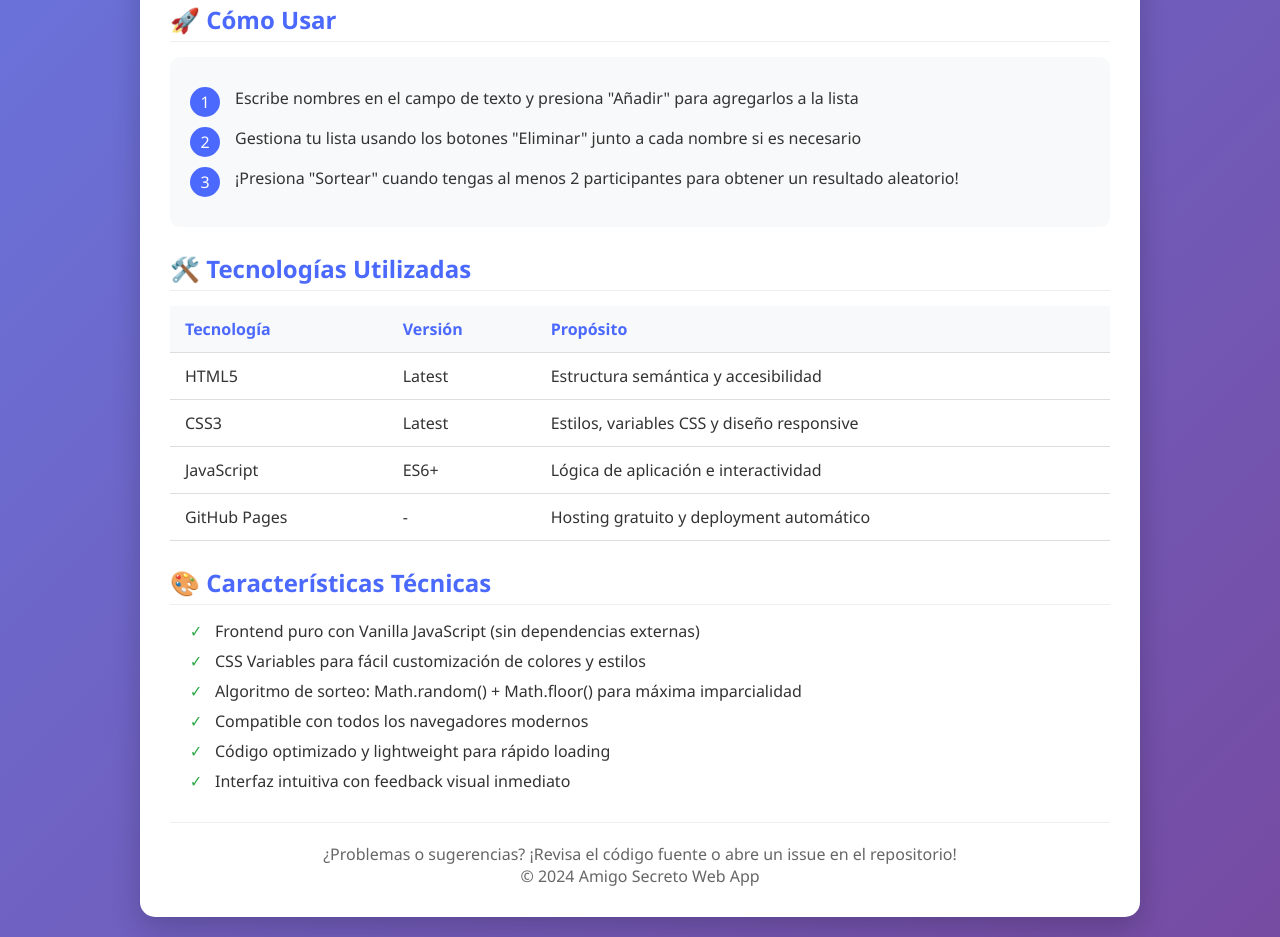
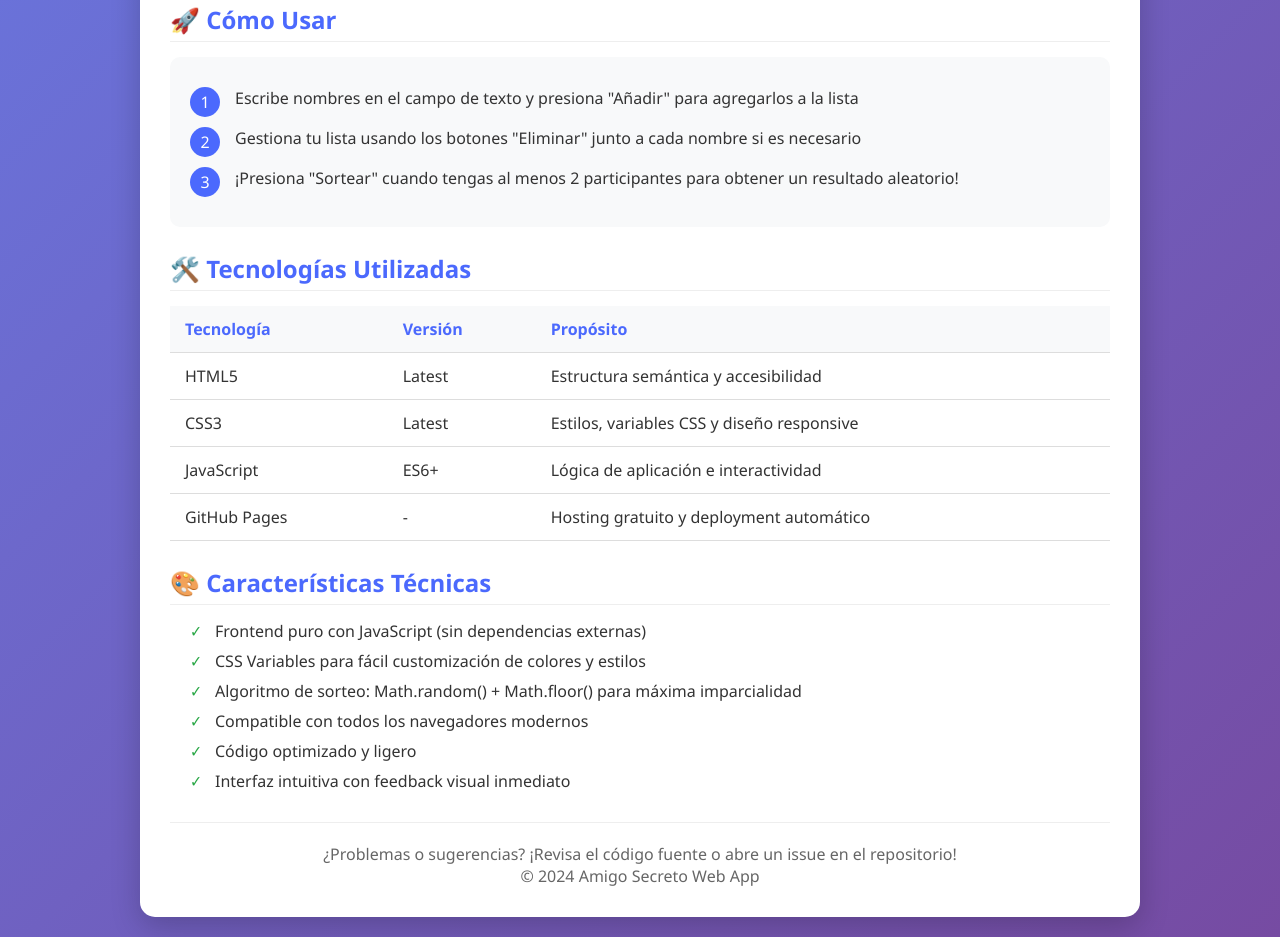
Before and after one commit to RopeFeliz/challenge-amigo-secreto_esp-main, a plain HTML site: page README.html in a window 1280 px wide. Shown: the part 696-1633 px from the top of the page. Drawn offline with Linux system fonts and the light colour scheme.

Commit message:
Coorreccion del README.html

```diff
--- a/README.html
+++ b/README.html
@@ -288,11 +288,11 @@
         <section>
             <h2>🎨 Características Técnicas</h2>
             <ul>
-                <li>Frontend puro con Vanilla JavaScript (sin dependencias externas)</li>
+                <li>Frontend puro con JavaScript (sin dependencias externas)</li>
                 <li>CSS Variables para fácil customización de colores y estilos</li>
                 <li>Algoritmo de sorteo: Math.random() + Math.floor() para máxima imparcialidad</li>
                 <li>Compatible con todos los navegadores modernos</li>
-                <li>Código optimizado y lightweight para rápido loading</li>
+                <li>Código optimizado y ligero</li>
                 <li>Interfaz intuitiva con feedback visual inmediato</li>
             </ul>
         </section>
```
